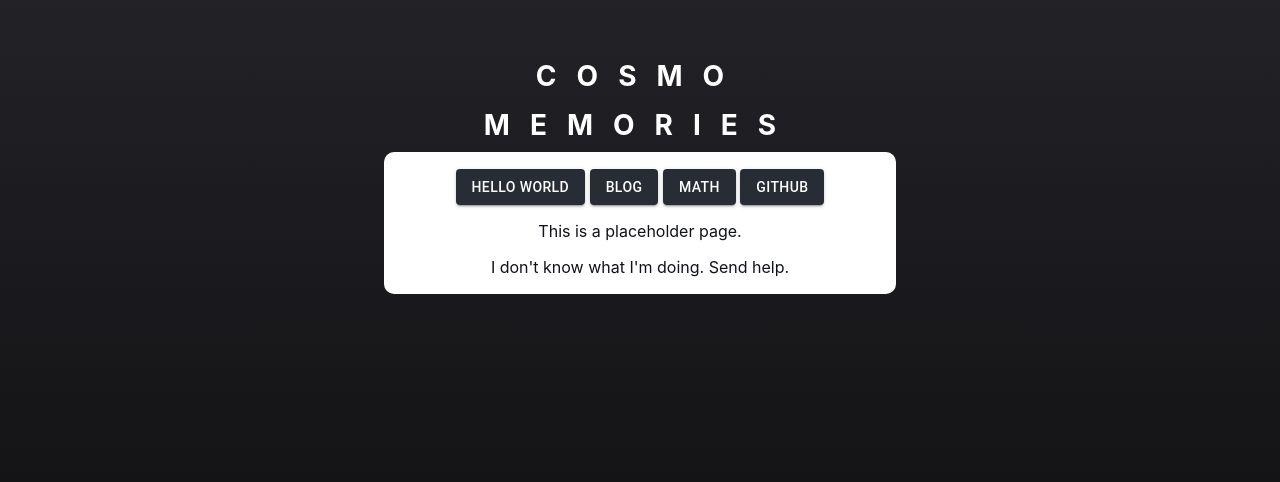
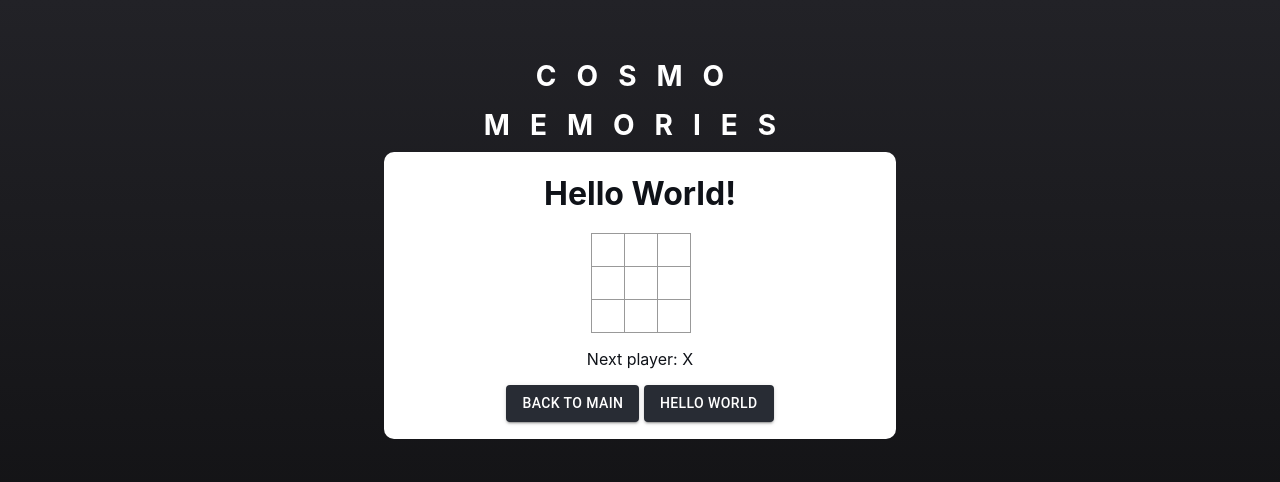
Before and after one commit to cosmo-memories/cosmo-memories.github.io, a React (Create React App) app: page /ttt in a window 1280 px wide. Shown: the top 482 px of the page. Built offline with nearby package versions, Linux system fonts and the light colour scheme.

Commit message:
TicTacToe tutorial code

```diff
--- a/src/App.tsx
+++ b/src/App.tsx
@@ -1,9 +1,8 @@
-import React from 'react';
-import logo from './logo.svg';
 import './App.css';
 import HelloWorld from './HelloWorld';
 import Main from './Main';
-import { Router, Routes, Route, BrowserRouter } from 'react-router-dom';
+import TicTacToe from './TicTacToe';
+import { Routes, Route, BrowserRouter } from 'react-router-dom';
 import { ThemeProvider, createTheme } from '@mui/material/styles';
 
 const theme = createTheme ({
@@ -25,6 +24,7 @@ function App() {
         <div>
           <Routes>
             <Route path="/helloworld" element={<HelloWorld/>}/>
+            <Route path="/ttt" element={<TicTacToe/>}/>
             <Route path="/*" element={<Main/>}/>
           </Routes>
         </div>
--- a/src/HelloWorld.tsx
+++ b/src/HelloWorld.tsx
@@ -19,11 +19,15 @@ const HelloWorld = () => {
                     Excepteur sint occaecat cupidatat non proident, sunt in culpa qui officia deserunt mollit anim id est laborum.
                 </p>
                 <p>
-                    And here is a button:
+                    And here are some buttons:
                 </p>
                 <p>
                     <Link to={"/"} className='tlink'>
                         <Button variant="contained" onClick={() => {}}>Back to Main</Button>
+                    </Link>
+                    &nbsp;
+                    <Link to={"/ttt"} className='tlink'>
+                        <Button variant="contained" onClick={() => {}}>Play Tic Tac Toe</Button>
                     </Link>
                 </p>
             </div>
--- /dev/null
+++ b/src/TicTacToe.css
@@ -0,0 +1,33 @@
+.square {
+    background: #fff;
+    border: 1px solid #999;
+    /* float: left; */
+    display: inline-block;
+    vertical-align: middle;
+    font-size: 24px;
+    font-weight: bold;
+    line-height: 34px;
+    height: 34px;
+    margin-right: -1px;
+    margin-top: -1px;
+    padding: 0;
+    text-align: center;
+    width: 34px;
+}
+
+.board-row:after {
+    clear: both;
+    content: '';
+    display: table;
+}
+
+.box {
+    align-items: center;
+    background-color: #ffffff;
+    color: #0f1218;
+    width: 40vw;
+    border-radius: 10px;
+    padding-top: 1px;
+    padding-bottom: 1px;
+    font-size: 2vh;
+}
--- /dev/null
+++ b/src/TicTacToe.tsx
@@ -0,0 +1,117 @@
+import { Button } from "@mui/material";
+import { Link } from "react-router-dom";
+import { MouseEventHandler, useState } from 'react';
+import './TicTacToe.css';
+
+const TicTacToe = () => {
+
+    function Winner(sq: Array<string>) {
+        const lines = [
+            [0, 1, 2],
+            [3, 4, 5],
+            [6, 7, 8],
+            [0, 3, 6],
+            [1, 4, 7],
+            [2, 5, 8],
+            [0, 4, 8],
+            [2, 4, 6]
+        ];
+
+        for (let i = 0; i < lines.length; i++) {
+            const [a, b, c] = lines[i];
+            if (sq[a] && sq[a] === sq[b] && sq[a] === sq[c]) {
+                return sq[a];
+            }
+        }
+        return null;
+    }
+
+    function Square(val: String, click: MouseEventHandler<HTMLButtonElement> | undefined) {
+        // const [val, setVal] = useState("");
+
+        // function handleClick() {
+        //     setVal("X");
+        // }
+
+        return <button className="square" onClick={click}>{val}</button>;
+    }
+
+    function Board() {
+        const [sq, setSq] = useState(Array(9).fill(null));
+        const [xNext, setXNext] = useState(true);
+
+        const winner = Winner(sq);
+        let status;
+        if (winner) {
+            status = "Winner: " + winner;
+        } else if (sq.some(x => x === null)) {
+            status = "Next player: " + (xNext ? "X" : "O");
+        } else {
+            status = "Draw"
+        }
+
+        function onSqClick (i: number) {
+            if (sq[i] || Winner(sq)) {
+                return;
+            }
+
+            const nextSq = sq.slice();
+            if (xNext) {
+                nextSq[i] = "X";
+            } else {
+                nextSq[i] = "O";
+            }
+            setXNext(!xNext);
+            setSq(nextSq);
+        }
+
+        return (
+            <>
+                <div className="board-row">
+                    {Square(sq[0], () => onSqClick(0))}
+                    {Square(sq[1], () => onSqClick(1))}
+                    {Square(sq[2], () => onSqClick(2))}
+                </div>
+                <div className="board-row">
+                    {Square(sq[3], () => onSqClick(3))}
+                    {Square(sq[4], () => onSqClick(4))}
+                    {Square(sq[5], () => onSqClick(5))}
+                </div>
+                <div className="board-row">
+                    {Square(sq[6], () => onSqClick(6))}
+                    {Square(sq[7], () => onSqClick(7))}
+                    {Square(sq[8], () => onSqClick(8))}
+                </div>
+                <p>
+                    {status}
+                </p>
+            </>
+        )
+    }
+
+
+    return (
+        <div>
+            <p className='box-head'>
+                <h1 className= 'header-text'>cosmo memories</h1>
+            </p>
+            <div className='box'>
+                <h1>Hello World!</h1>
+                <p>
+                    {Board()}
+                </p>
+                <p>
+                    <Link to={"/"} className='tlink'>
+                        <Button variant="contained" onClick={() => {}}>Back to Main</Button>
+                    </Link>
+                    &nbsp;
+                    <Link to={"/helloworld"} className='tlink'>
+                        <Button variant="contained" onClick={() => {}}>Hello World</Button>
+                    </Link>
+                </p>
+            </div>
+        </div>
+    )
+}
+
+export default TicTacToe;
```
